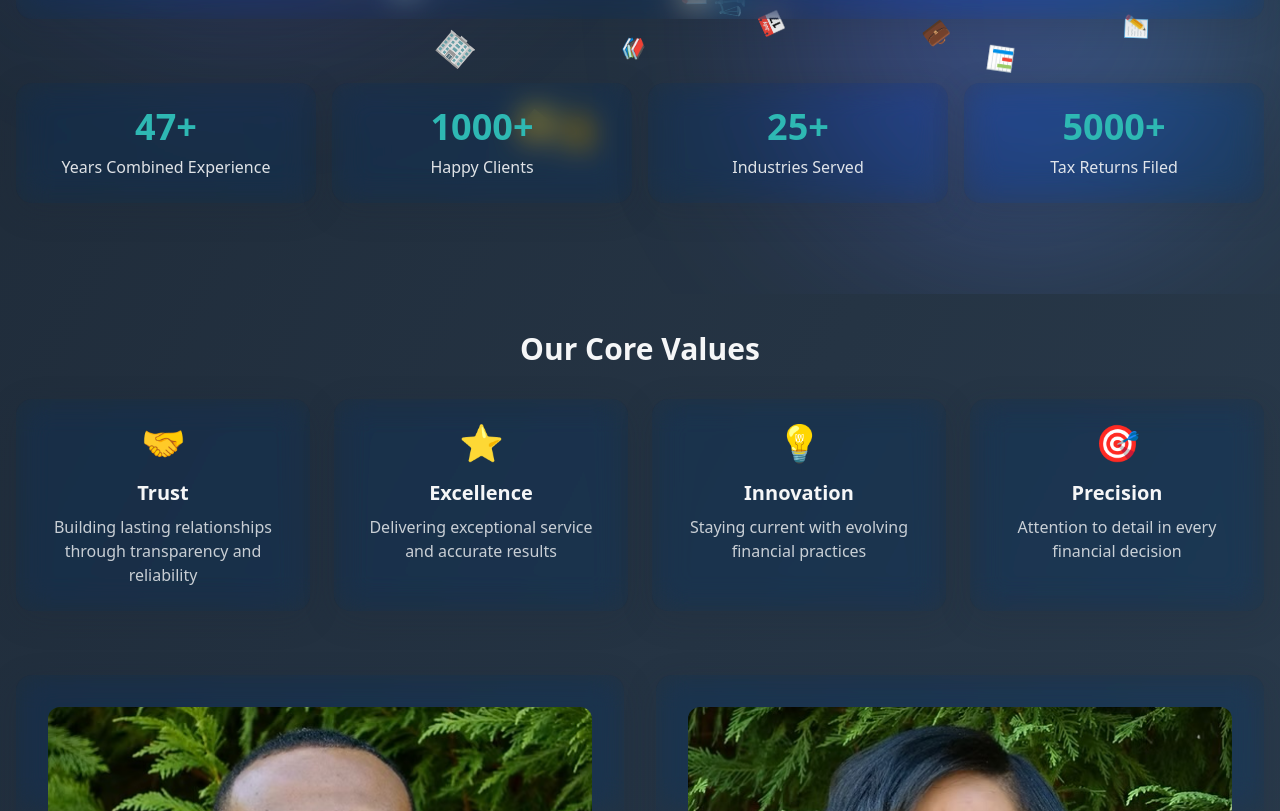
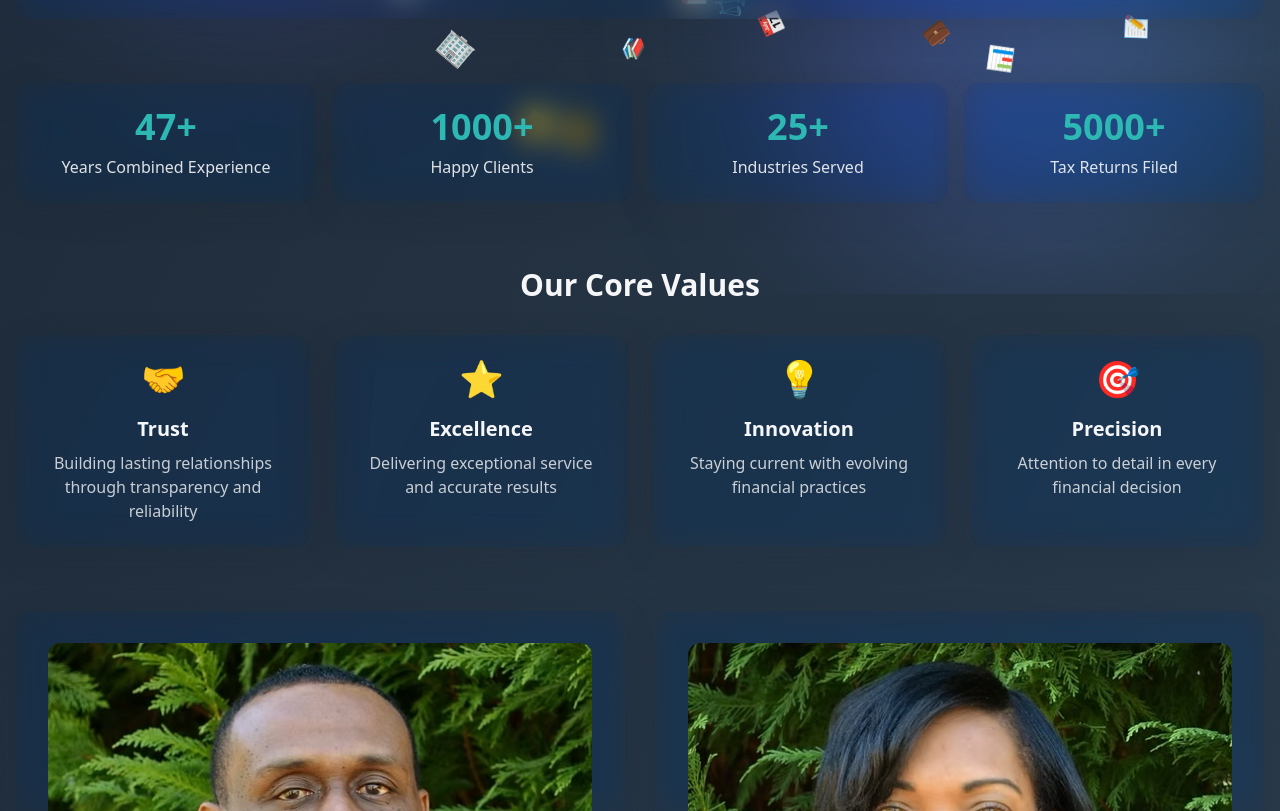
Before and after one commit to KobeBrooks/business-concepts-consulting, a Next.js app in the folder business-concepts-consulting/: page /business-concepts-consulting/about in a window 1280 px wide. Shown: the part 506-1317 px from the top of the page. Built offline with nearby package versions, Linux system fonts and the light colour scheme; a web font is replaced by a local one.

Commit message:
Update page.jsx

```diff
--- a/business-concepts-consulting/src/app/about/page.jsx
+++ b/business-concepts-consulting/src/app/about/page.jsx
@@ -84,7 +84,7 @@ export default function AboutPage() {
 
           {/* Core Values */}
           <ScrollAnimation>
-            <div className="mb-16 pt-16">
+            <div className="mb-16">
               <h2 className="text-3xl font-bold text-center text-secondary-gray mb-8">Our Core Values</h2>
               <div className="grid md:grid-cols-4 gap-6">
                 {coreValues.map((value, index) => (
```
